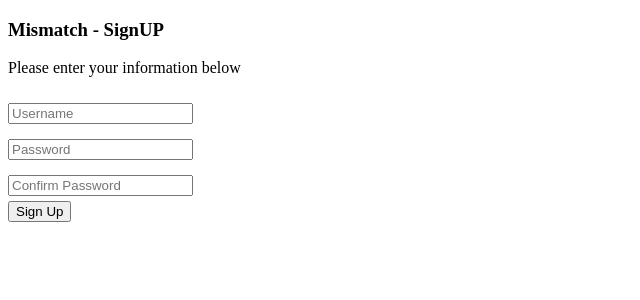
After one commit to RahatulAmin/phpPractice, a PHP site: page /ch07/initial/mismatch/signup.php in a window 1280 px wide. The commit adds this page. Shown: the top 300 px of the page, without its empty margins (0-640 px from the left). Run offline with PHP 8.4, Linux system fonts and the light colour scheme.

Commit message:
New files

```diff
--- a/ch07/initial/mismatch/connectvars.php
+++ b/ch07/initial/mismatch/connectvars.php
@@ -1,7 +1,7 @@
 <?php
   // Define database connection constants
-  define('DB_HOST', 'data.mis-match.net');
-  define('DB_USER', 'admin');
-  define('DB_PASSWORD', 'douluveme');
+  define('DB_HOST', 'localhost');
+  define('DB_USER', 'root');
+  define('DB_PASSWORD', '');
   define('DB_NAME', 'mismatchdb');
 ?>
--- a/ch07/initial/mismatch/editprofile.php
+++ b/ch07/initial/mismatch/editprofile.php
@@ -12,6 +12,7 @@
 <?php
   require_once('appvars.php');
   require_once('connectvars.php');
+  require_once('login.php');
 
   // Connect to the database
   $dbc = mysqli_connect(DB_HOST, DB_USER, DB_PASSWORD, DB_NAME);
--- a/ch07/initial/mismatch/index.php
+++ b/ch07/initial/mismatch/index.php
@@ -18,7 +18,7 @@
   echo '&#10084; <a href="editprofile.php">Edit Profile</a><br />';
 
   // Connect to the database
-  $dbc = mysqli_connect(DB_HOST, DB_USER, DB_PASSWORD, DB_NAME);
+  $dbc = mysqli_connect('localhost', 'root', '','mismatchdb');
 
   // Retrieve the user data from MySQL
   $query = "SELECT user_id, first_name, picture FROM mismatch_user WHERE first_name IS NOT NULL ORDER BY join_date DESC LIMIT 5";
--- /dev/null
+++ b/ch07/initial/mismatch/signup.php
@@ -0,0 +1,58 @@
+<!DOCTYPE html >
+<head>
+  <meta http-equiv="Content-Type" content="text/html; charset=utf-8" />
+  <title>Mismatch - View Profile</title>
+  <link rel="stylesheet" type="text/css" href="style.css" />
+</head>
+<body>
+  <h3>Mismatch - SignUP</h3>
+
+
+<?php
+require_once('connectvars.php');
+require_once('appvars.php');
+
+ if (isset($_POST['submit'])) {
+ 	$username = $_POST['username'];
+ 	$password1 = $_POST['password1'];
+ 	$password2 = $_POST['password2'];
+
+ 	if(!empty($username) && !empty($password1) && !empty($password2) && ($password1 == $password2)){
+
+ 	$dbc = mysqli_connect('localhost','root','','mismatchdb');
+ 	$query = "SELECT * FROM mismatch_user WHERE username = '$username' ";
+ 	$data = mysqli_query($dbc, $query);
+
+ 	if(mysqli_num_rows($data) == 0){
+
+ 		$query = "INSERT INTO `mismatch_user`(`username`, `password`, `join_date`) VALUES ('$username',SHA('$password1'), NOW())";
+ 		mysqli_query($dbc,$query);
+ 		echo '<p>You are registered, now you can <a href = "login.php"> login to your profile</a></p>' ;
+ 		mysqli_close($dbc);
+ 		exit();
+
+ 		}else{
+ 			echo '<p>Please try another username, this username is already taken</a></p>' ;
+ 			$username = '';
+ 		}
+ 	}else{
+ 		echo '<p class="error">You must enter all of the sign-up data, including the desired password ' .
+ 		'twice.</p>';
+ }
+}
+
+?>
+
+<form action="<?php echo $_SERVER['PHP_SELF'] ?>" method="POST">
+
+	<p>Please enter your information below</p>
+
+	<label class="inp" ><input  type="text" name="username" placeholder="Username"></label></br>
+	<label class="inp"><input  type="password" name="password1" placeholder="Password"></label></br>
+	<label  class="inp"><input type="password" name="password2" placeholder="Confirm Password"></label></br>
+	<input type="Submit" name="submit" value="Sign Up">
+
+</form>
+
+</body>
+</html>
--- a/ch07/initial/mismatch/style.css
+++ b/ch07/initial/mismatch/style.css
@@ -20,3 +20,9 @@ td.label {
 img.profile {
   vertical-align: top;
 }
+
+.inp{
+
+	padding-top: 10px;
+	padding-bottom: 5px;
+}
--- a/ch07/initial/mismatch/viewprofile.php
+++ b/ch07/initial/mismatch/viewprofile.php
@@ -12,7 +12,7 @@
 <?php
   require_once('appvars.php');
   require_once('connectvars.php');
-
+  require_once('login.php');
   // Connect to the database
   $dbc = mysqli_connect(DB_HOST, DB_USER, DB_PASSWORD, DB_NAME);
 
```
Also changed, not shown: ch07/initial/mismatch/login.php (added, +32 -0 lines), uploads/8014_940708935969323_987579936_n.jpg (added).
